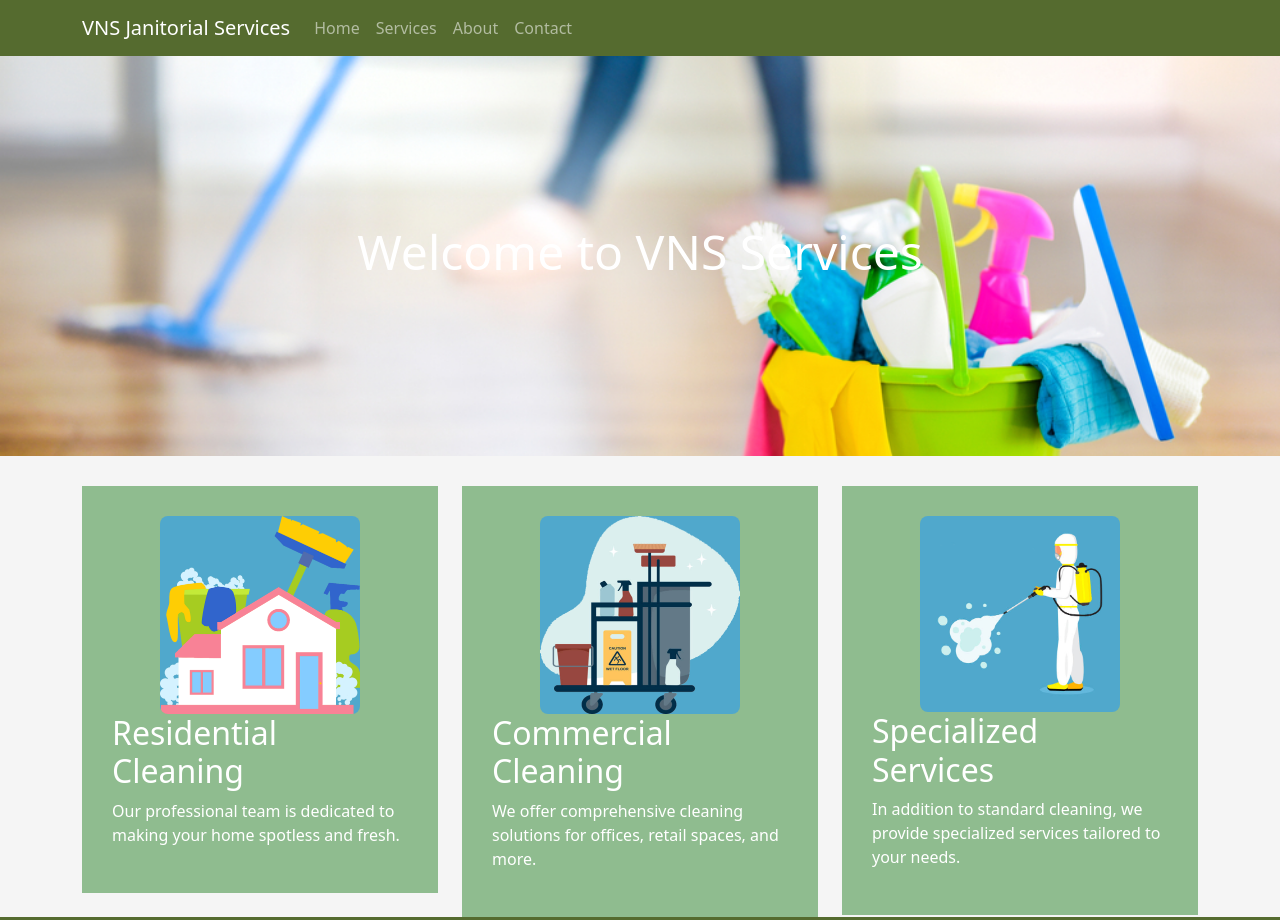
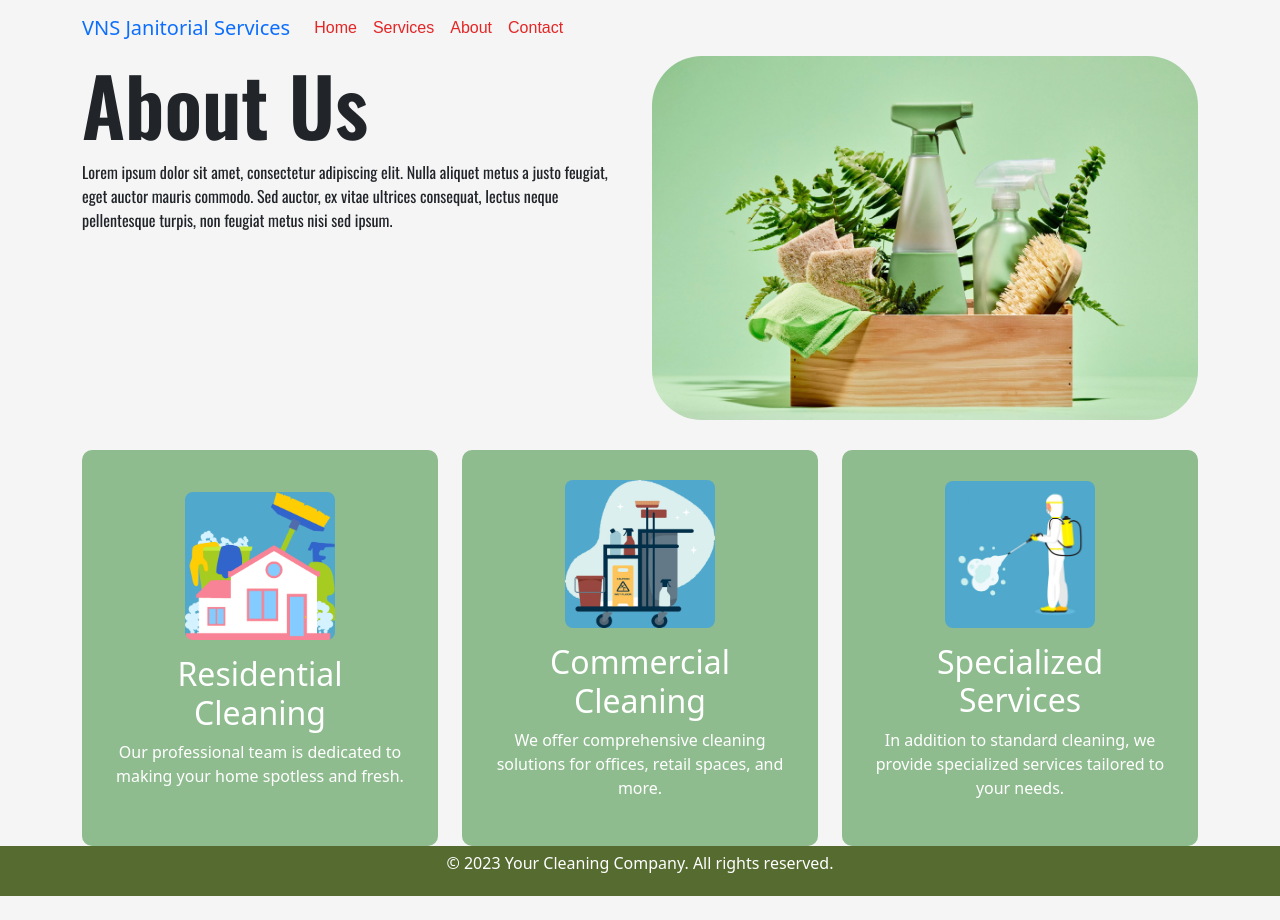
Before and after one commit to brand310/VNSWebsite, a website: page index.html in a window 1280 px wide. Shown: the top 920 px of the page. After the commit the page ends 896 px from the top, so only its background shows below. Drawn offline with nearby package versions, Linux system fonts and the light colour scheme.

Commit message:
added stylings to nav bar

```diff
--- a/index.html
+++ b/index.html
@@ -10,7 +10,7 @@
   </head>
   <body>
 
-    <nav class="navbar navbar-expand-lg navbar-dark">
+    <nav class="navbar navbar-expand-lg">
       <div class="container">
         <a class="navbar-brand" href="#">VNS Janitorial Services</a>
         <button class="navbar-toggler" type="button" data-toggle="collapse" data-target="#navbarNav" aria-controls="navbarNav" aria-expanded="false" aria-label="Toggle navigation">
@@ -35,33 +35,38 @@
       </div>
     </nav>
 
-    <div class="hero-section">
     <div class="container">
       <div class="row">
-          <div class="col">
-            <h1>Welcome to VNS Services</h1>
+        <div class="col-md-6">
+          <div class="text-container">
+            <h1>About Us</h1>
+            <p>Lorem ipsum dolor sit amet, consectetur adipiscing elit. Nulla aliquet metus a justo feugiat, eget auctor mauris commodo. Sed auctor, ex vitae ultrices consequat, lectus neque pellentesque turpis, non feugiat metus nisi sed ipsum.</p>
           </div>
+        </div>
+        <div class="col-md-6">
+          <img src="assets/EcoCleaning1.jpg" alt="Image" class="img-fluid cleaningimg1">
         </div>
       </div>
     </div>
 
+
     <div class="container">
       <div class="row">
-          <div class="col-md-4">
+        <div class="col-md-4 d-flex">
           <div class="specialty-boxes">
             <img src="assets/Cleaning3.png" alt="Clip Art 1" class="img-fluid">
             <h2>Residential Cleaning</h2>
             <p>Our professional team is dedicated to making your home spotless and fresh.</p>
           </div>
         </div>
-          <div class="col-md-4">
+        <div class="col-md-4 d-flex">
           <div class="specialty-boxes">
             <img src="assets/Cleaning2.png" alt="Clip Art 2" class="img-fluid">
             <h2>Commercial Cleaning</h2>
             <p>We offer comprehensive cleaning solutions for offices, retail spaces, and more.</p>
           </div>
         </div>
-          <div class="col-md-4">
+        <div class="col-md-4 d-flex">
           <div class="specialty-boxes">
             <img src="assets/Cleaning1.png" alt="Clip Art 3" class="img-fluid">
             <h2>Specialized Services</h2>
--- a/styles.css
+++ b/styles.css
@@ -1,3 +1,6 @@
+@import url('https://fonts.googleapis.com/css2?family=Oswald:wght@200;400;600&display=swap');
+
+
 body {
     background-color: #f5f5f5;
     display: flex;
@@ -6,33 +9,41 @@ body {
   }
 
   .navbar {
-    background-color: #556b2f;
+    background-color: #00000000;
   }
 
-  .hero-section {
-    background-image: url(assets/shutterstock_1675607932.jpg);
-    background-repeat: no-repeat;
-    background-size: cover;
-    background-position: center center;
-    height: 400px;
-    display: flex;
-    align-items: center;
-    justify-content: center;
-    text-align: center;
+  .navbar-nav .nav-link {
+    font-family: "Arial", sans-serif; /* Change the font family as needed */
+    color: #e42626; /* Change the color as needed */
   }
 
-  .hero-section h1 {
-    color: #ffffff;
-    font-size: 48px;
-    opacity: 0;
-    animation-name: fade-in;
-    animation-duration: 2s;
-    animation-fill-mode: forwards;
+  .text-container h1 {
+    font-family: 'Oswald', sans-serif;
+    font-weight: 600;
+    font-size: 80px;
   }
 
-  @keyframes fade-in {
-    0% { opacity: 0; }
-    100% { opacity: 1; }
+  .text-container p {
+    font-family: 'Oswald', sans-serif;
+    font-weight: 400;
+  }
+  .text-container {
+    animation: fade-in-right 1s ease-in-out;
+  }
+
+  @keyframes fade-in-right {
+    0% {
+      opacity: 0;
+      transform: translateX(20px);
+    }
+    100% {
+      opacity: 1;
+      transform: translateX(0);
+    }
+  }
+
+  .cleaningimg1 {
+    border-radius: 50px;
   }
 
   .specialty-boxes {
@@ -40,19 +51,25 @@ body {
     padding: 30px;
     margin-top: 30px;
     color: #ffffff;
+    display: flex;
+    flex-direction: column;
+    justify-content: center;
+    align-items: center;
+    text-align: center;
+    border-radius: 10px;
   }
 
   .specialty-boxes img {
     display: block;
-    width: 200px;
+    width: 150px; /* Adjust the size as needed */
     height: auto;
-    margin: 0 auto;
+    margin-bottom: 15px;
     border-radius: 8px;
   }
 
   .footer {
     background-color: #556b2f;
     color: #ffffff;
-    padding: 20px;
+    padding: 5px;
     margin-top: auto;
   }
```
Also changed, not shown: assets/EcoCleaning1.jpg (added). Lines whose indentation alone changed are shown as unchanged.
